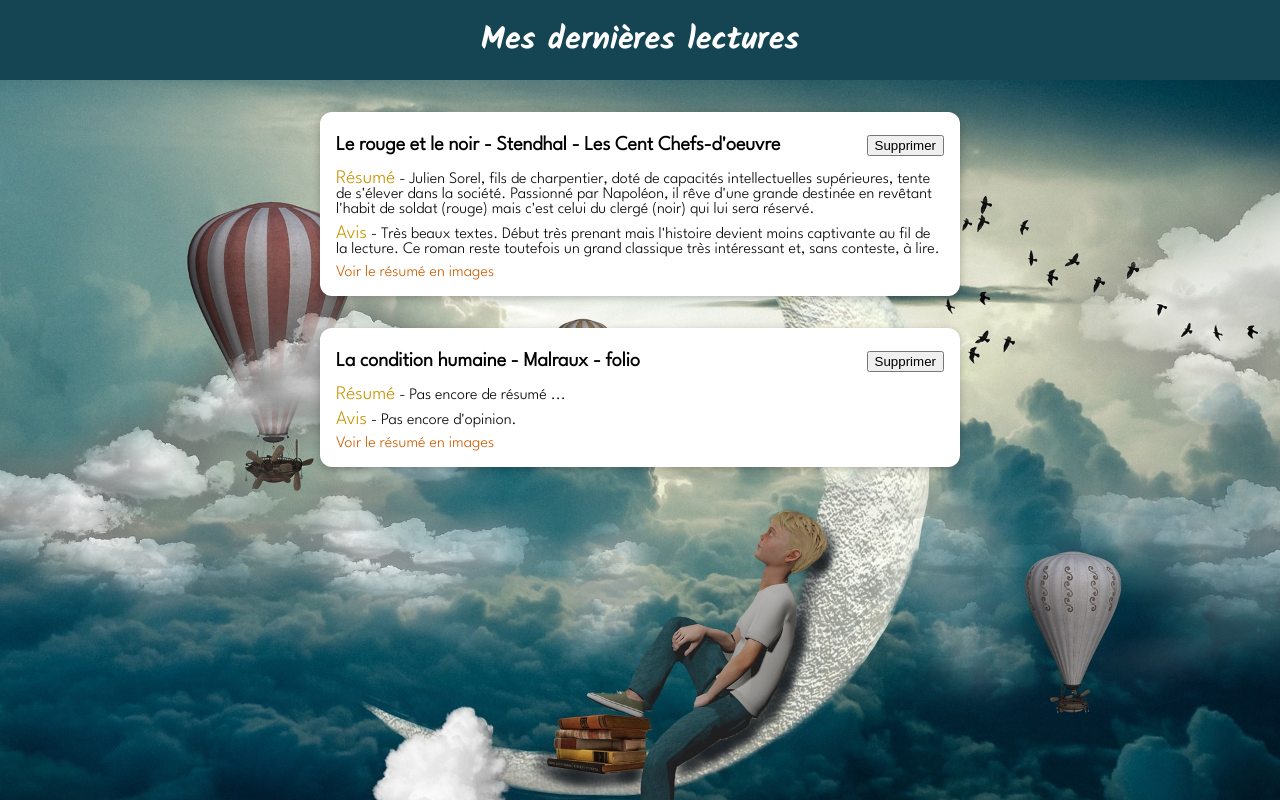
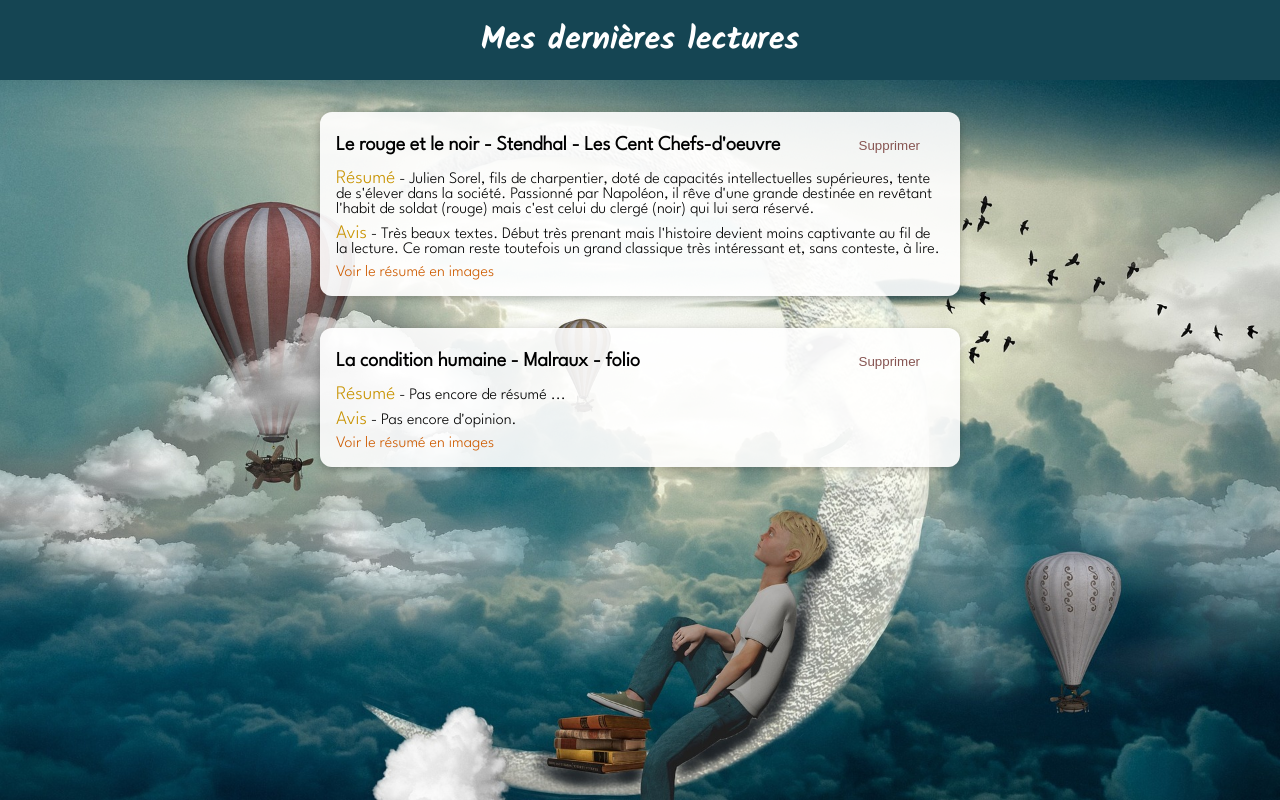
Before and after one commit to awebstyle/myBooks, a Vue app in the folder prj-cmp-01-starting-setup/: page / in a window 1280 px wide. Built offline with nearby package versions, Linux system fonts and the light colour scheme.

Commit message:
ajout du composant BaseButton
ajout du composant 'bouton' dont le style est paramétrable via props

```diff
--- /dev/null
+++ b/prj-cmp-01-starting-setup/src/components/UI/BaseButton.vue
@@ -0,0 +1,39 @@
+<template>
+    <button :type="type" :class="mode">
+        <slot></slot>
+    </button>
+</template>
+
+<script>
+    export default {
+        props: ['type', 'mode']
+    }
+</script>
+
+<style scoped>
+    button{
+        background: #875552;
+        color: #fff;
+        border-radius: 3px;
+        padding: .5rem 1.5rem;
+        cursor: pointer;
+    }
+
+    button:hover,
+    button:active {
+        background-color: #154553;
+        border-color: #154553;
+    }
+
+    .flat {
+        background-color: transparent;
+        color: #875552;
+        border: none;
+        }
+
+    .flat:hover,
+    .flat:active {
+    background-color: #875552;
+    color: #fff;
+}
+</style>
--- a/prj-cmp-01-starting-setup/src/components/UI/BaseCard.vue
+++ b/prj-cmp-01-starting-setup/src/components/UI/BaseCard.vue
@@ -7,7 +7,7 @@
 
 <style scoped>
 div {
-  background: white;
+  background: rgba(255,255,255, .9);
   margin: 2rem auto;
   max-width: 40rem;
   border-radius: 12px;
--- a/prj-cmp-01-starting-setup/src/components/books/BookResource.vue
+++ b/prj-cmp-01-starting-setup/src/components/books/BookResource.vue
@@ -4,7 +4,7 @@
             <div>
                 <header>
                     <h3>{{ title }} - {{ author }} - {{ edition }}</h3>
-                    <button>Supprimer</button>
+                    <base-button mode="flat">Supprimer</base-button>
                 </header>
             </div>
             <p><span>Résumé</span> - {{ summary }}</p>
--- a/prj-cmp-01-starting-setup/src/main.js
+++ b/prj-cmp-01-starting-setup/src/main.js
@@ -2,8 +2,10 @@ import { createApp } from 'vue';
 
 import App from './App.vue'
 import BaseCard from './components/UI/BaseCard.vue'
+import BaseButton from './components/UI/BaseButton.vue'
 
 const app = createApp(App);
 
 app.component('base-card', BaseCard);
+app.component('base-button', BaseButton);
 app.mount('#app');
```
